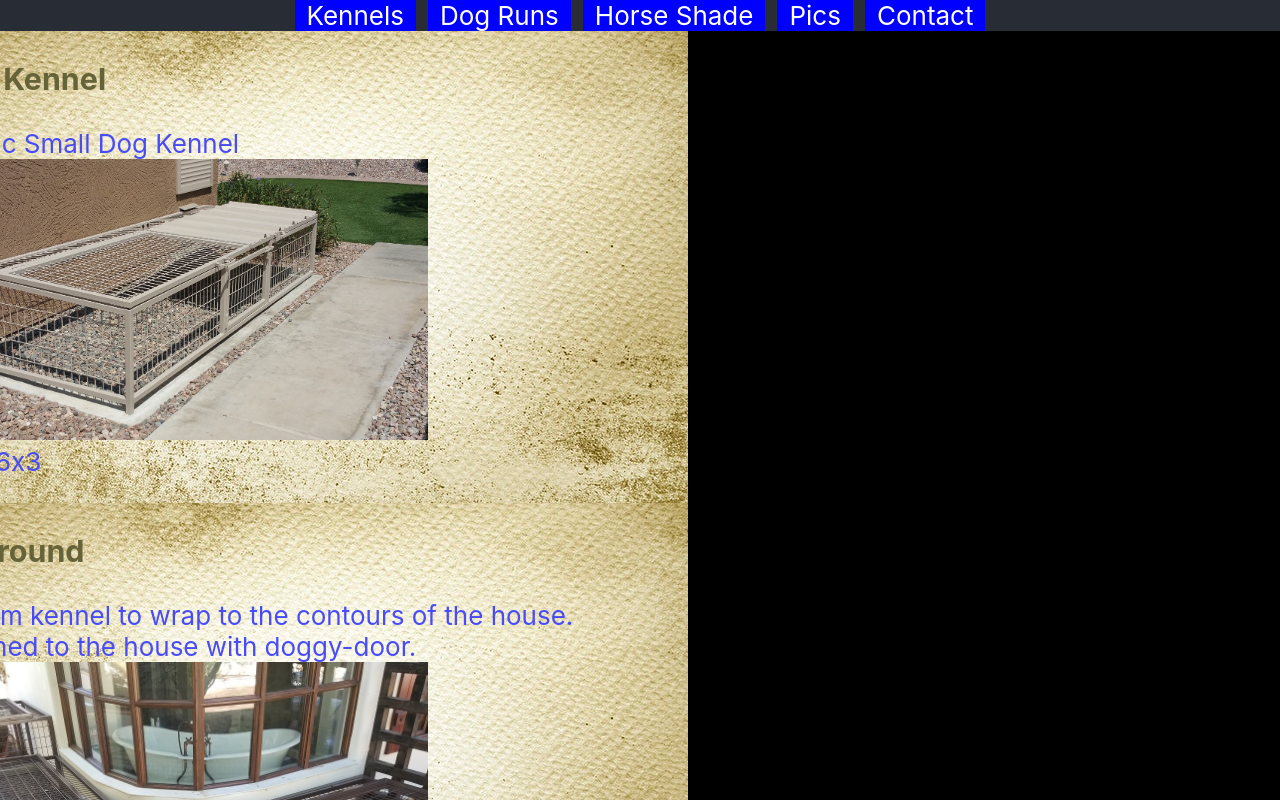
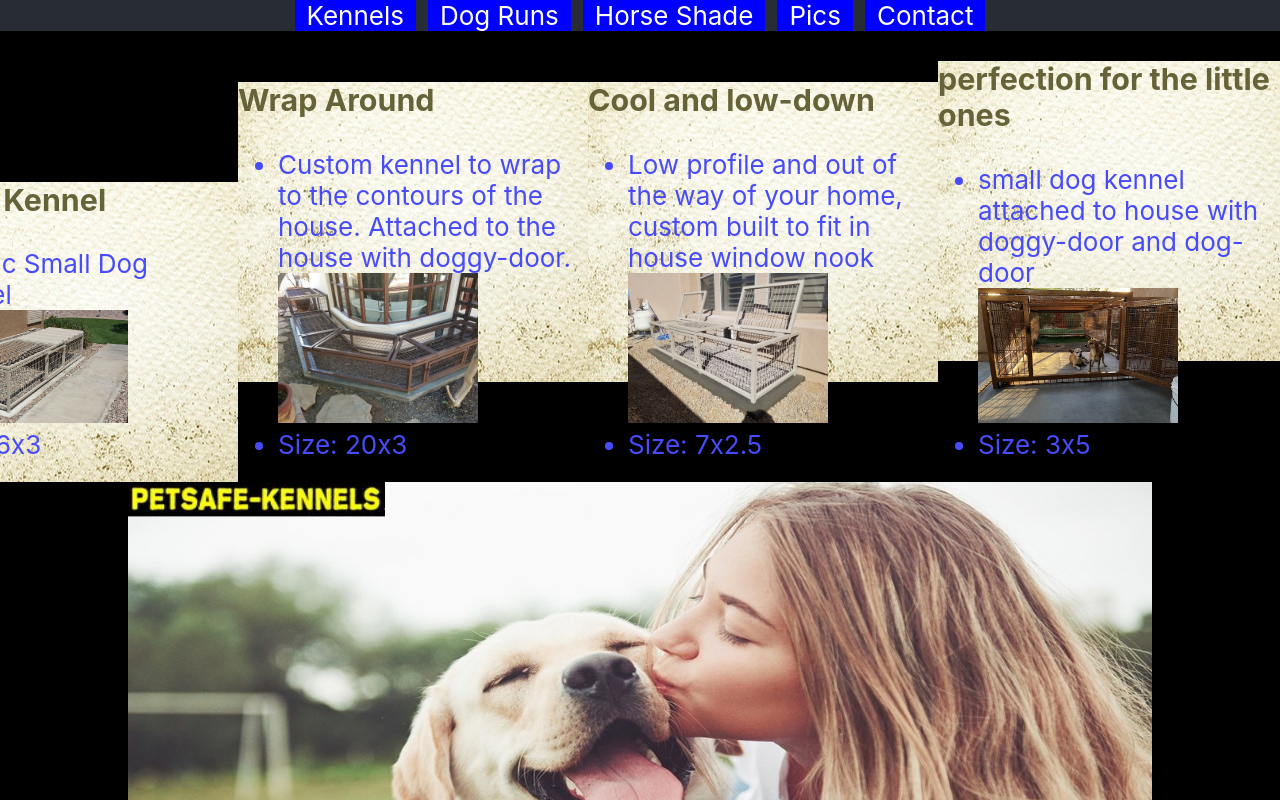
Before and after one commit to rhtaylor/Petsafe-kennels, a React (Create React App) app in the folder React-Front/pet-safe-kennels/: page / in a window 1280 px wide. Shown: the top 800 px of the page. Built offline with nearby package versions, Linux system fonts and the light colour scheme; no server answers.

Commit message:
display inline-block added to have divs display side by side

```diff
--- a/React-Front/pet-safe-kennels/src/components/All-Dog-Kennels.jsx
+++ b/React-Front/pet-safe-kennels/src/components/All-Dog-Kennels.jsx
@@ -13,12 +13,12 @@ export default class AllDogKennelsPage extends Component{
     this.make_kennels = this.make_kennels.bind(this)
    }
    make_kennels(){
-       return DOGARRAY.map((k) => <DogKennel kennel={k}/>)
+       return DOGARRAY.map((k,i) => <DogKennel kennel={k}/>)
    }
     render(){
-        return(<div>
+        return(<span>
             {this.make_kennels()}
 
-        </div>)
+        </span>)
     }
 }
--- a/React-Front/pet-safe-kennels/src/css/kennel-card-all.scss
+++ b/React-Front/pet-safe-kennels/src/css/kennel-card-all.scss
@@ -1,12 +1,27 @@
 .parentDog{
-    display: block;
+    display:inline-block !important;
     .myKennels{
+
+        padding-bottom: 10%;
+        div{
+            max-height: clamp(200px, 200px, 200px) !important;
+            max-width: clamp(200px, 200px,200px) !important;
+        }
+        background: url(#{'../pictures/card-back.jpg'});
+        background-position: left;
+        background-repeat: no-repeat;
+        background-position:center;
         align-items: center;
         padding: 0px !important;
+        max-height: clamp(300px, 300px, 300px) !important;
+        max-width: clamp(350px, 350px,350px) !important;
+        min-height: clamp(300px, 300px, 300px) !important;
+        min-width: clamp(350px, 350px, 350px) !important;
         img{
+        max-height: clamp(200px, 200px, 200px) !important;
+        max-width: clamp(200px, 200px,200px) !important;
     padding-left: 0vh !important;
     align-self: center;
-    width: 500px;
 
 }
     }
```
Also changed, not shown: 1 other file (tests, documents, lock files or other folders).
